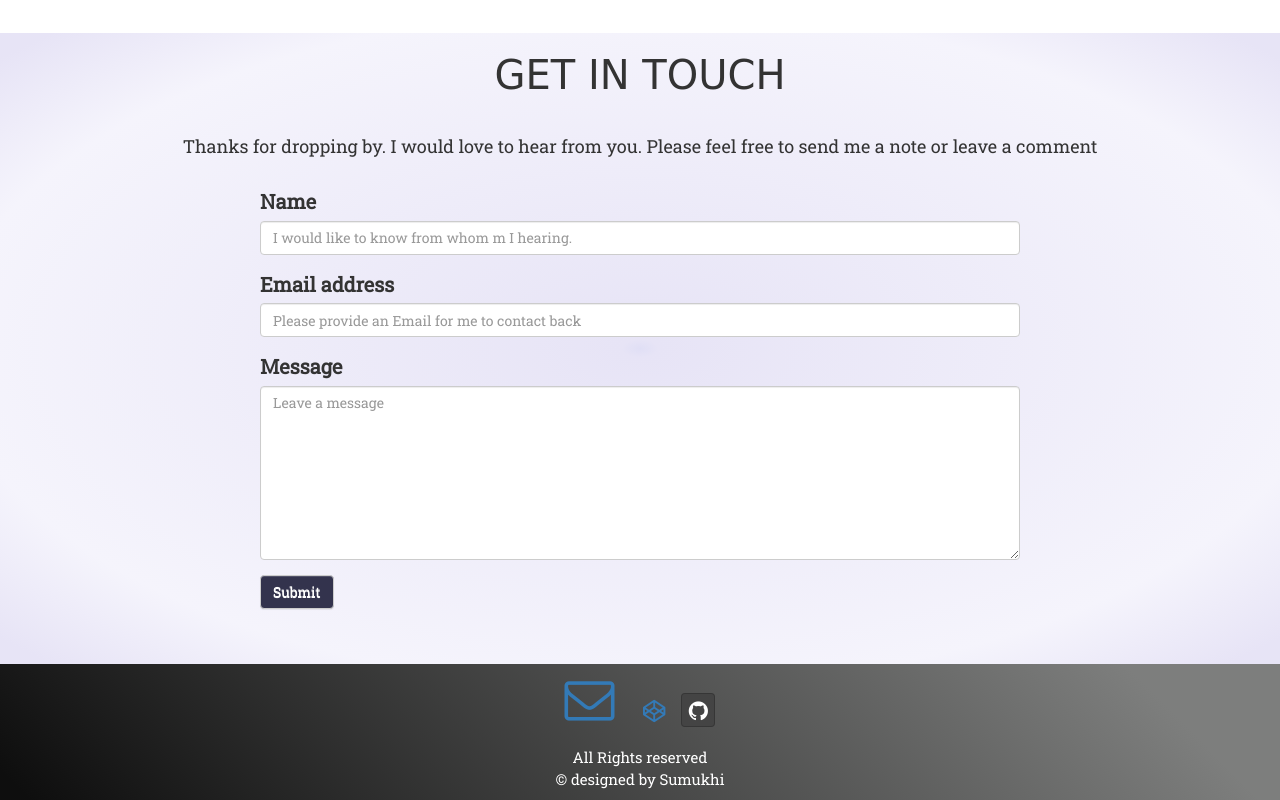
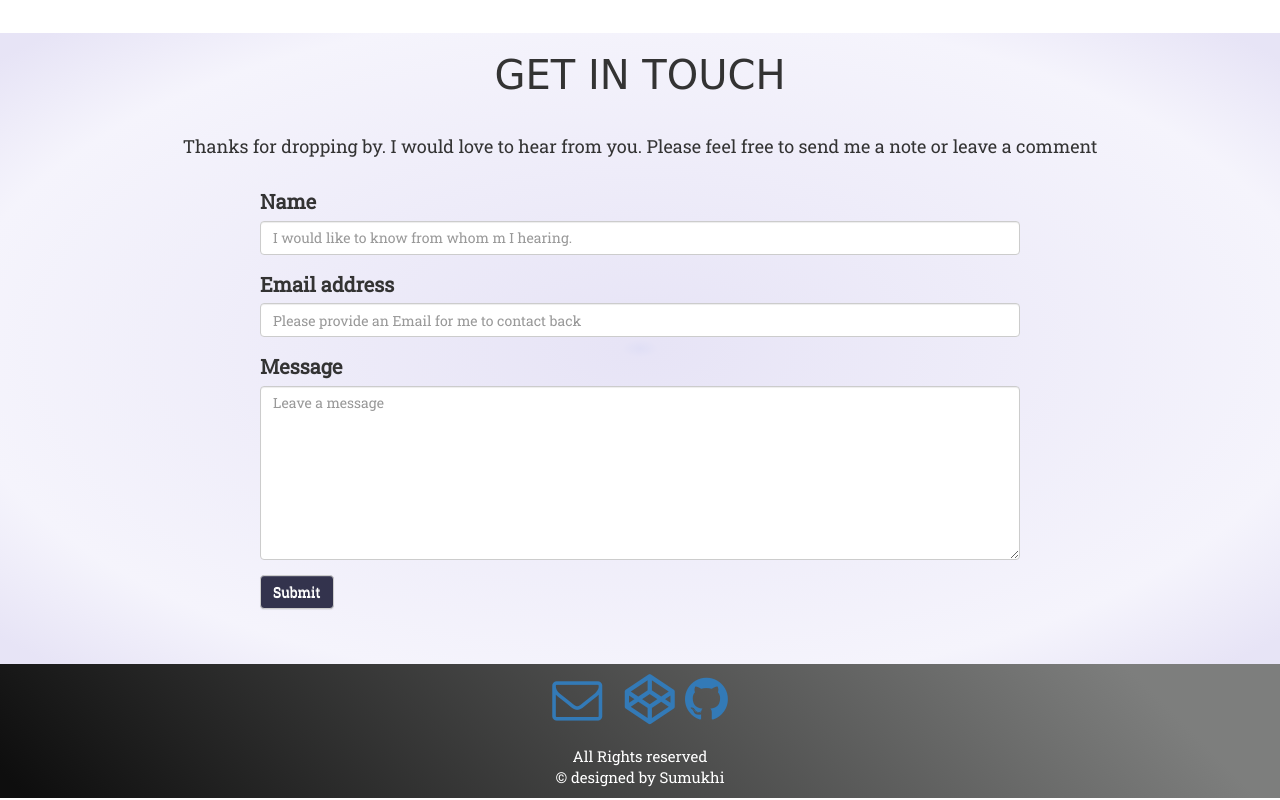
Before and after one commit to SumukhiGoud/portfolio, a plain HTML site: page index.html in a window 1280 px wide. Shown: the part 4079-4879 px from the top of the page. Drawn offline with nearby package versions, Linux system fonts and the light colour scheme; a web font is replaced by a local one.

Commit message:
Add files via upload

```diff
--- a/index.html
+++ b/index.html
@@ -331,8 +331,8 @@
         <div class="col-xs-12">
                     <ul class="footer-menu">
                     <li><a target="_blank" href="mailto:sumukhigoud@gmail.com" ><i class="fa fa-envelope-o fa-2x" aria-hidden="true"></i></a> &nbsp;  </li>
-                    <li class="footer-item"><a class="btn btn-social-icon btn-codepen"  href="http://codepen.io/insaneme-su/pens/public/" target="_blank"><i class="fa fa-codepen fa-3x" aria-hidden="true"></i></a> </li>
-                   <li class="footer-item"><a class="btn btn-social-icon btn-github"  href="https://github.com/SumukhiGoud" target="_blank"><i class="fa fa-github fa-3x" aria-hidden="true" ></i></a>  </li>
+                    <li class="footer-item"><a  href="http://codepen.io/insaneme-su/pens/public/" target="_blank"><i class="fa fa-codepen fa-2x" aria-hidden="true"></i></a> </li>
+                   <li class="footer-item"><a   href="https://github.com/SumukhiGoud" target="_blank"><i class="fa fa-github fa-2x" aria-hidden="true" ></i></a>  </li>
                     </ul>
                 </div>
            <div class="col-xs-12">
```
